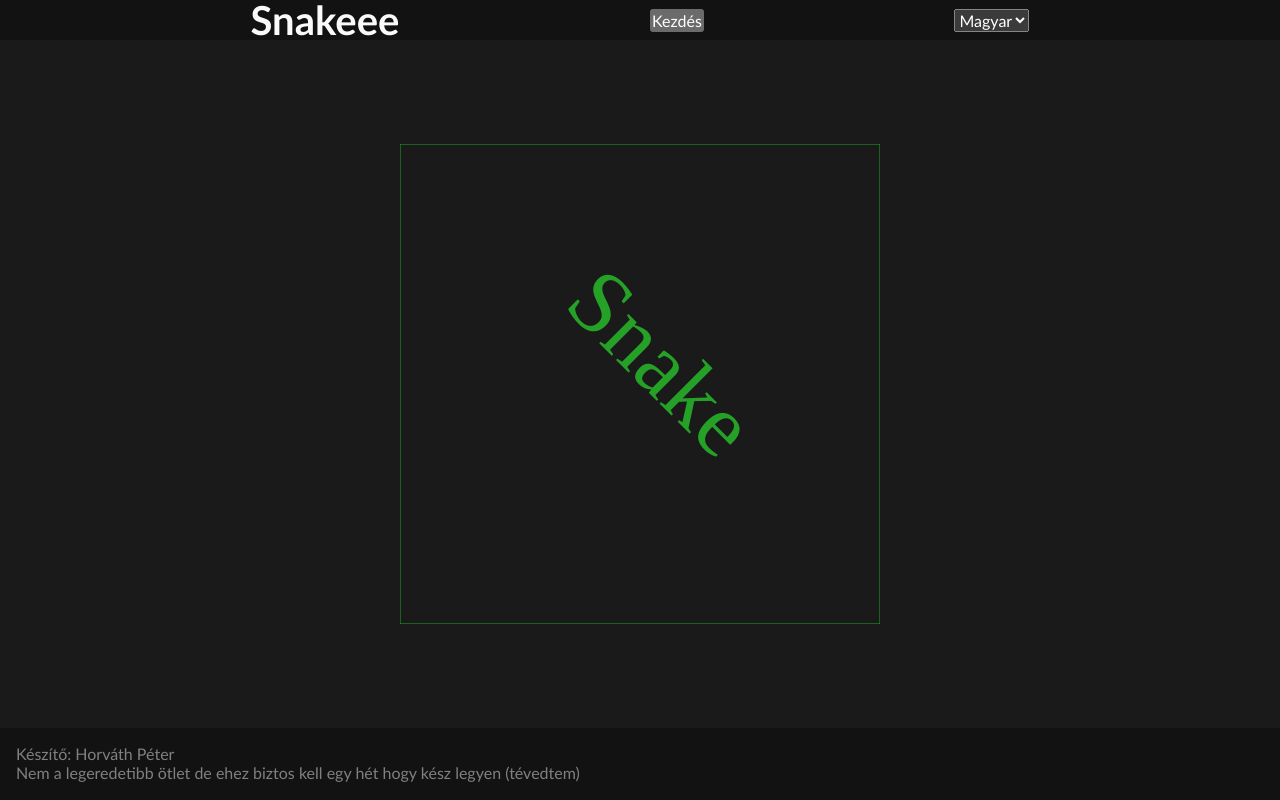
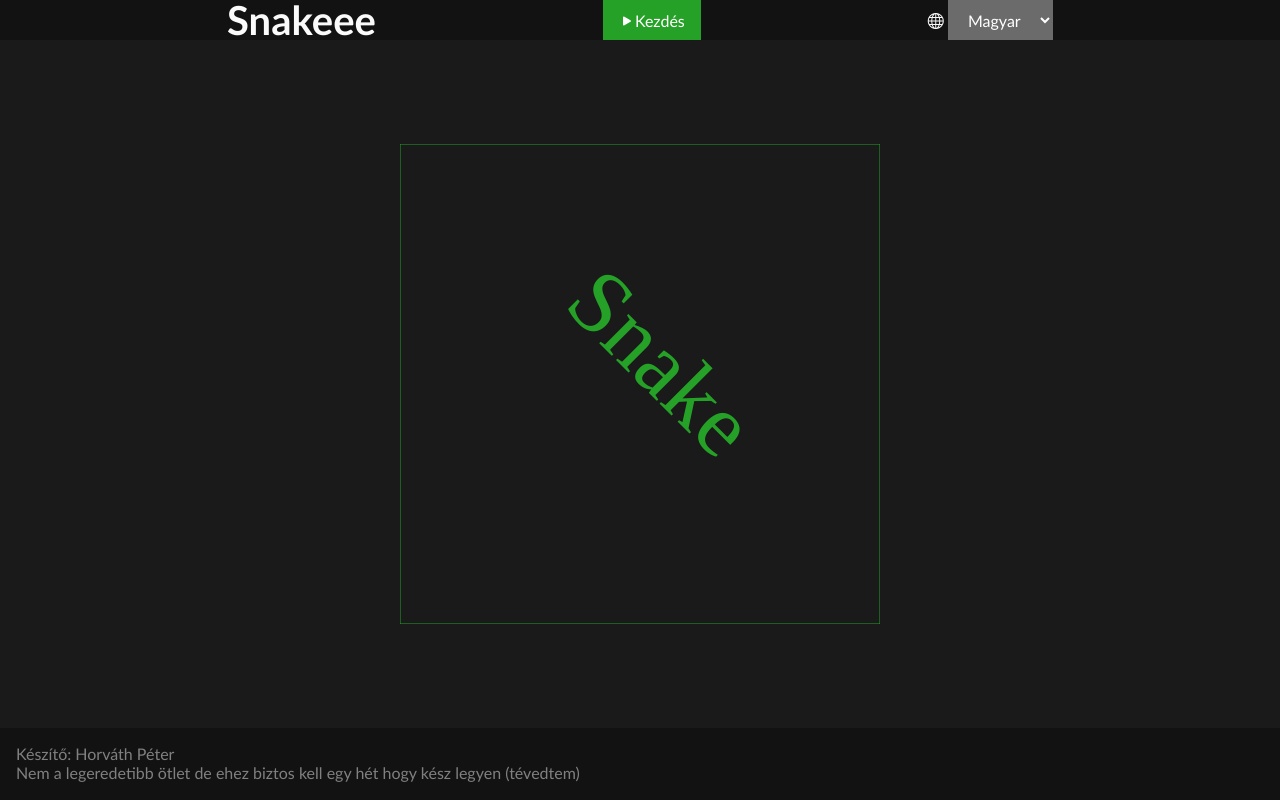
Before and after one commit to PetiDev/jobbSnakeWeb, a plain HTML site: page index.html in a window 1280 px wide. Drawn offline with nearby package versions, Linux system fonts and the light colour scheme.

Commit message:
style: bootstrap
csak mert muszály

```diff
--- a/index.html
+++ b/index.html
@@ -5,6 +5,16 @@
     <meta charset="UTF-8">
     <meta http-equiv="X-UA-Compatible" content="IE=edge">
     <meta name="viewport" content="width=device-width, initial-scale=1.0">
+
+    <!--Botstrap :(   ha beimportálom tönkreteszi az egész eddigi design-t
+    <link href="https://cdn.jsdelivr.net/npm/bootstrap@5.3.0-alpha3/dist/css/bootstrap.min.css" rel="stylesheet"
+        integrity="sha384-KK94CHFLLe+nY2dmCWGMq91rCGa5gtU4mk92HdvYe+M/SXH301p5ILy+dN9+nJOZ" crossorigin="anonymous">
+ -->
+
+<!-- Igazából ez is bootstrap-->
+<link rel="stylesheet" href="https://cdn.jsdelivr.net/npm/bootstrap-icons@1.3.0/font/bootstrap-icons.css">
+
+
     <title>Snake</title>
     <link rel="stylesheet" href="style.css">
     <script src="script.js" defer></script>
@@ -13,18 +23,22 @@
 <body>
     <header>
         <h1>Snakeee</h1>
-        <button id="startBtn" onclick="startGame()">Kezdés</button>
-        <select id="languageSelector" onchange="languageChange()">
-            <option value="hun" selected>Magyar</option>
-            <option value="eng">English</option>
-        </select>
+        <button id="startBtn" class="bi bi-play-fill" onclick="startGame()">Kezdés</button>
+        <span>
+            <i class="bi bi-globe"></i>
+            <select id="languageSelector" onchange="languageChange()">
+                <option value="hun" selected>Magyar</option>
+                <option value="eng">English</option>
+            </select>
+        </span>
     </header>
     <main>
         <canvas id="theCanvas"></canvas>
     </main>
     <footer>
         <p id="author">Készítő: Horváth Péter</p>
-        <p id="randomSentenceToTakeupSpace">Nem a legeredetibb ötlet de ehez biztos kell egy hét hogy kész legyen (tévedtem)</p>
+        <p id="randomSentenceToTakeupSpace">Nem a legeredetibb ötlet de ehez biztos kell egy hét hogy kész legyen
+            (tévedtem)</p>
     </footer>
 </body>
 
--- a/style.css
+++ b/style.css
@@ -47,3 +47,13 @@ h1{
     font-size: 2.5rem;
     font-weight: 900;
 }
+#startBtn{
+    background-color:  var(--clr-green);
+    padding: 1rem;
+    border: none;
+    border-radius: 5px;
+}
+#languageSelector{
+    border: none;
+    padding: 1rem;
+}
```
